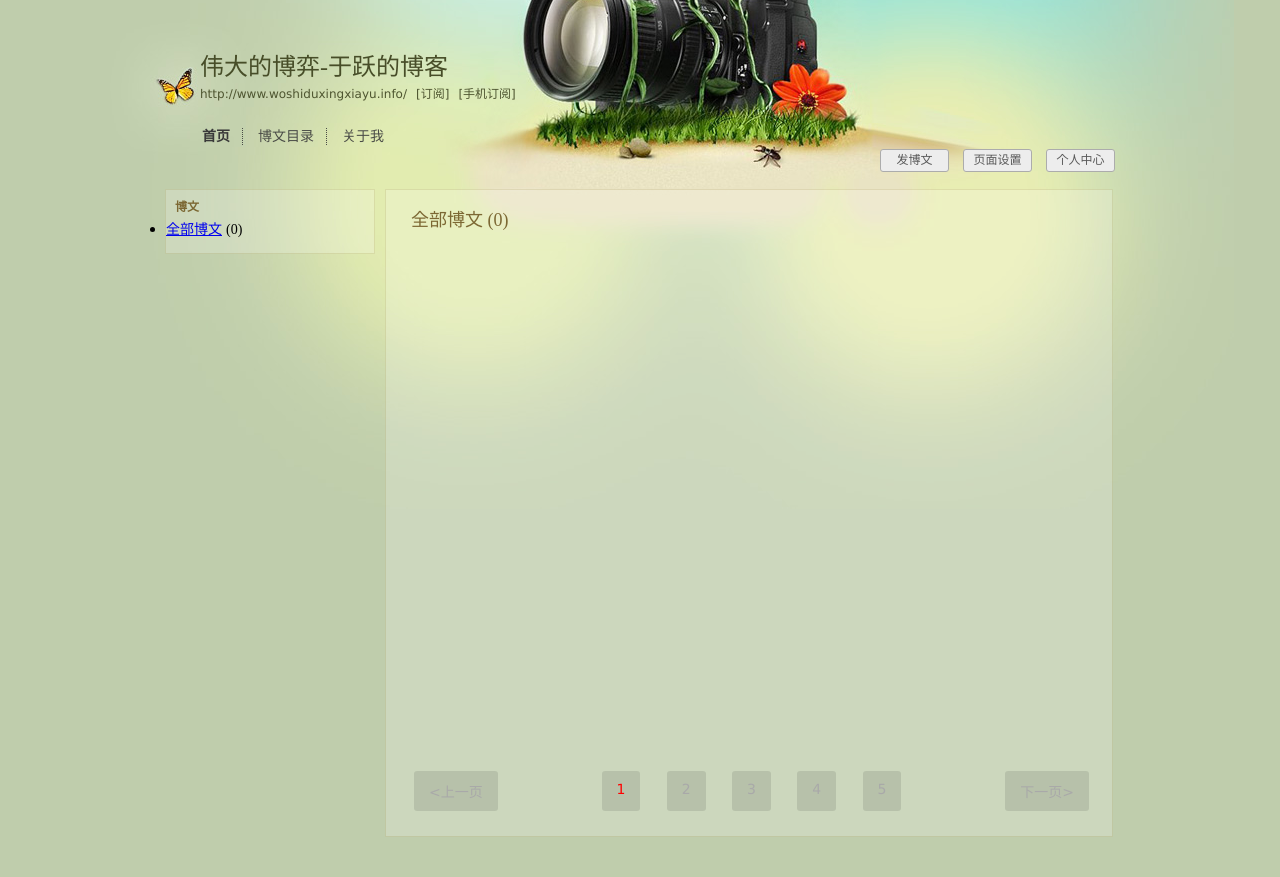
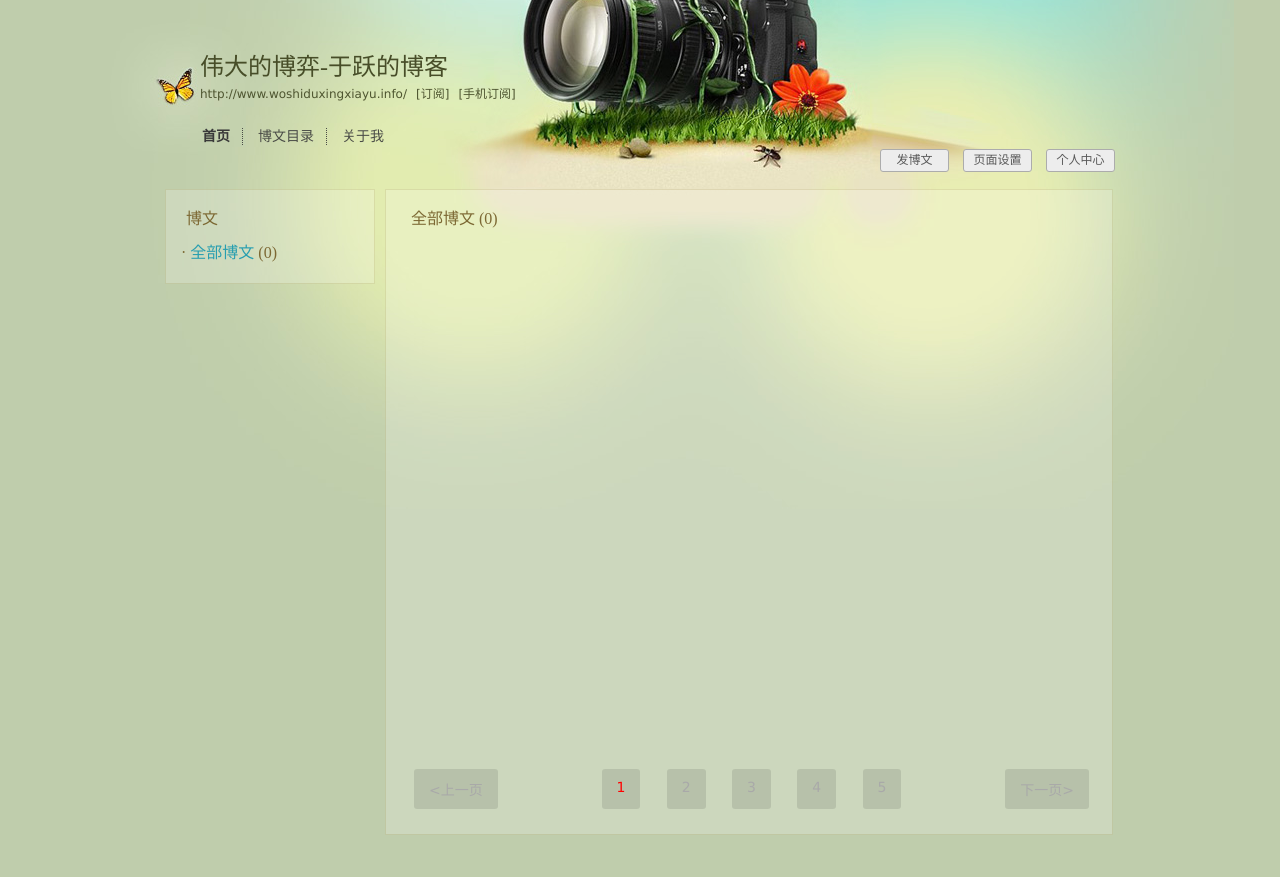
Before and after one commit to shifvb/blogYY, a Flask app: page /blogYY/article_list in a window 1280 px wide. Shown: the part 139-1016 px from the top of the page. Run offline with Flask 2, Linux system fonts and the light colour scheme; data that the repository does not hold is empty.

```diff
--- a/web_content/static/blogYY/base/index_base.css
+++ b/web_content/static/blogYY/base/index_base.css
@@ -223,21 +223,9 @@ body {
     width: 210px;
 }
 
-.sidebar > .sidebar_module {
+.sidebar_module {
     border: 1px solid rgba(121, 103, 0, 0.141);
     background-color: rgba(255, 255, 255, 0.2);
-    padding-bottom: 15px;
-}
-
-.sidebar > .sidebar_module > .sidebar_title {
-    padding-left: 9px;
-    padding-top: 7px;
-    font-weight: 700;
-    font-family: "宋体", sans-serif;
-    font-size: 12px;
-    color: #7c6833;
-    padding-bottom: 4px;
-    display: block;
 }
 /* ----------- sidebar end ----------- */
 
--- a/web_content/static/blogYY/pg_article_list/al.css
+++ b/web_content/static/blogYY/pg_article_list/al.css
@@ -9,7 +9,7 @@
 
 .article_info_list_wrapper > .article_info_list_header {
     color: #7c6833;
-    font-size: 18px;
+    font-size: 16px;
     margin-left: 10px;
 }
 
--- /dev/null
+++ b/web_content/static/blogYY/sb_article_category/ac.css
@@ -0,0 +1,35 @@
+/* ---------- sidebar module -> article_category start ----------*/
+.article_category {
+    padding: 15px;
+}
+
+.article_category > div {
+    color: #7c6833;
+    font-size: 16px;
+    margin-left: 5px;
+}
+
+.article_category_list {
+    list-style: none;
+    margin-bottom: 5px;
+}
+
+.article_category_list > li {
+    margin-top: 10px;
+}
+
+.article_category_list > li > a {
+    text-decoration: none;
+    color: #279eb0;
+    font-size: 16px;
+}
+
+.article_category_list > li > a:hover {
+    text-decoration: underline;
+}
+
+.article_category_list > li > span {
+    color: #7c6833;
+    font-size: 16px;
+}
+/* ---------- sidebar module -> article_category end ----------*/
--- a/web_content/templates/blogYY/pg_article_list/al.html
+++ b/web_content/templates/blogYY/pg_article_list/al.html
@@ -2,6 +2,7 @@
 
 {% block css_block %}
 <link rel="stylesheet" href="{{ url_for('static', filename='blogYY/pg_article_list/al.css') }}">
+<link rel="stylesheet" href="{{ url_for('static', filename='blogYY/sb_article_category/ac.css') }}">
 {% endblock %}
 
 {% block sidebar_modules %}
--- a/web_content/templates/blogYY/sb_article_category/ac.html
+++ b/web_content/templates/blogYY/sb_article_category/ac.html
@@ -1,8 +1,9 @@
 <div class="sidebar_module article_category">
-    <span class="sidebar_title">博文</span>
-    <ul>
+    <div>博文</div>
+    <ul class="article_category_list">
         {% for ac in article_counts %}
         <li>
+            <span>·</span>
             <a href="{{ ac['href'] }}">{{ ac["category_name"] }}</a>
             <span>({{ ac["article_count"] }})</span>
         </li>
```
